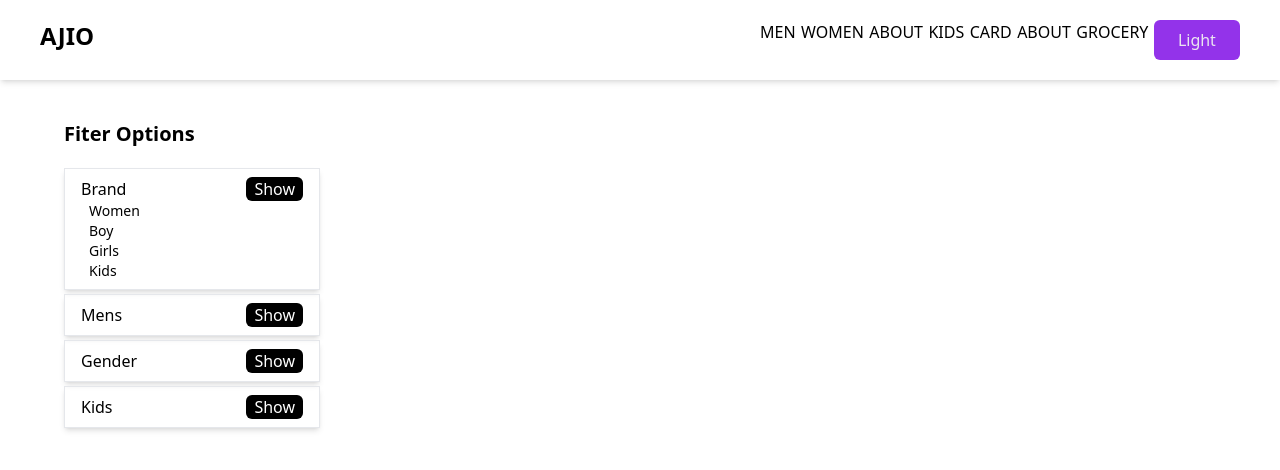
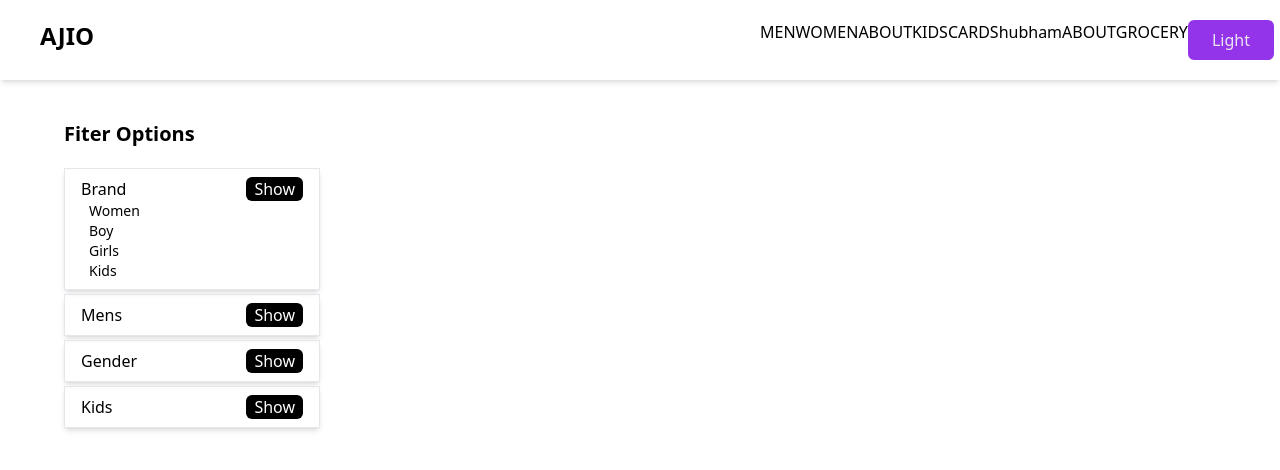
Before and after one commit to Sk-Shubhasheesh/REACT_PIT, a React (Vite) app: page /men in a window 1280 px wide. Shown: the top 470 px of the page. Built offline with nearby package versions, Linux system fonts and the light colour scheme.

Commit message:
Context API in React

```diff
--- a/src/App.js
+++ b/src/App.js
@@ -13,6 +13,7 @@
 import ProductDetails from './components/ProductDetails';
 import About from './components/About';
 import Grocery from './components/Grocery';
+import CompoC from './components/CompoC';
 // import Gerocery from './components/Gerocery'; // normal importna karke hum lazy me dalenge
 
 
@@ -24,6 +25,7 @@
     return(
     <div>
         <Navbar />
+        {/* <CompoC /> */}
         <Outlet />
         {/* <ProductCard /> */}
     </div>)
--- a/src/components/Accordian.js
+++ b/src/components/Accordian.js
@@ -1,5 +1,6 @@
 import React, { useState } from 'react'
 import ListItems from './ListItems'
+import CompoC from './CompoC';
 
 function Accordian({title, open, setOpen}) {
 
@@ -7,6 +8,7 @@
        setOpen();
     }
     return (
+
         <div className='my-1 shadow-md border border-gray-200 px-4 py-2  w-64'>
             <div className='flex justify-between '>
                 <h1>{title}</h1>
@@ -15,6 +17,8 @@
             {
                 open && <ListItems />
             }
+
+
         </div>
     )
 }
--- /dev/null
+++ b/src/components/CompoC.js
@@ -0,0 +1,13 @@
+import React, { useContext } from 'react'
+import UserContext from '../utils/UserContext'
+
+export default function CompoC() {
+    const user = useContext(UserContext)
+  return (
+    <div className='border border-black'>
+        <h1>User Profie</h1>
+        <p>Name: {user.name}</p>
+        <p>Email: {user.email}</p>
+    </div>
+  )
+}
--- a/src/components/Navbar.js
+++ b/src/components/Navbar.js
@@ -1,7 +1,12 @@
-import { useState } from "react";
+import { useContext, useState } from "react";
 import {Link} from "react-router-dom"
+import UserContext from "../utils/UserContext"
 const Navbar = ()=>{
     const [btnName,setBtnName] = useState("Light")
+
+    const user = useContext(UserContext)
+
+    useContext
     return(
         <div className="flex justify-between px-10 py-5 shadow-md">
             <h1 className="font-bold text-2xl ">AJIO</h1>
@@ -11,6 +16,7 @@
                 <li>ABOUT</li>
                 <li><Link to="/kid">KIDS</Link></li>
                 <li>CARD</li>
+                <li>{user.name}</li>
                 <li><Link to="/about">ABOUT</Link></li>
                 <li><Link to="/grocery">GROCERY</Link></li>
                 <button className="bg-purple-600 px-6 py-2 rounded-md text-[#f0f0f0f0]" onClick={()=>{
--- /dev/null
+++ b/src/utils/UserContext.js
@@ -0,0 +1,7 @@
+import { createContext } from "react"
+const UserContext = createContext({
+    name: 'Shubham',
+    email: 'shubham@gmai.com'
+})
+
+export default UserContext;
```
